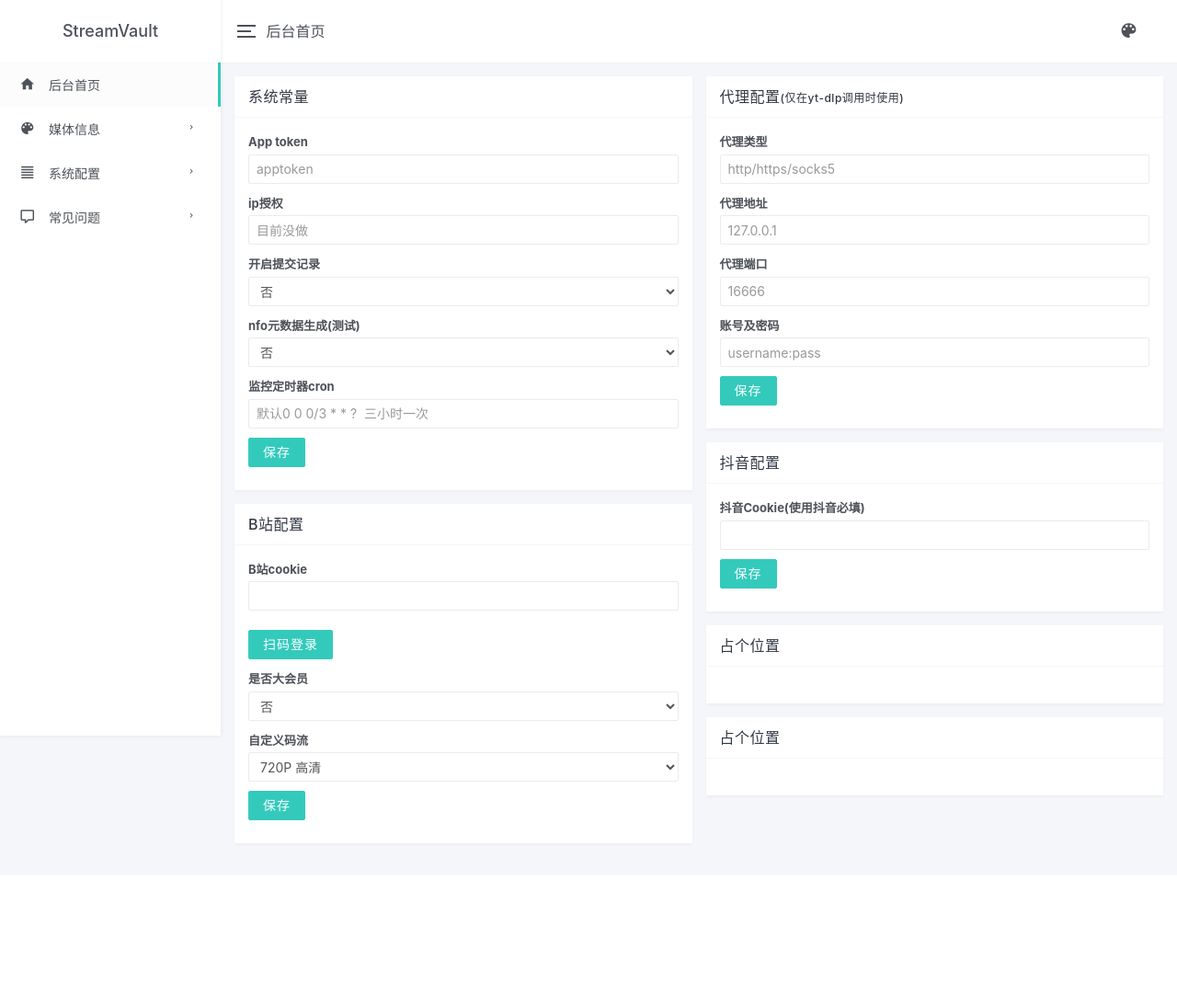
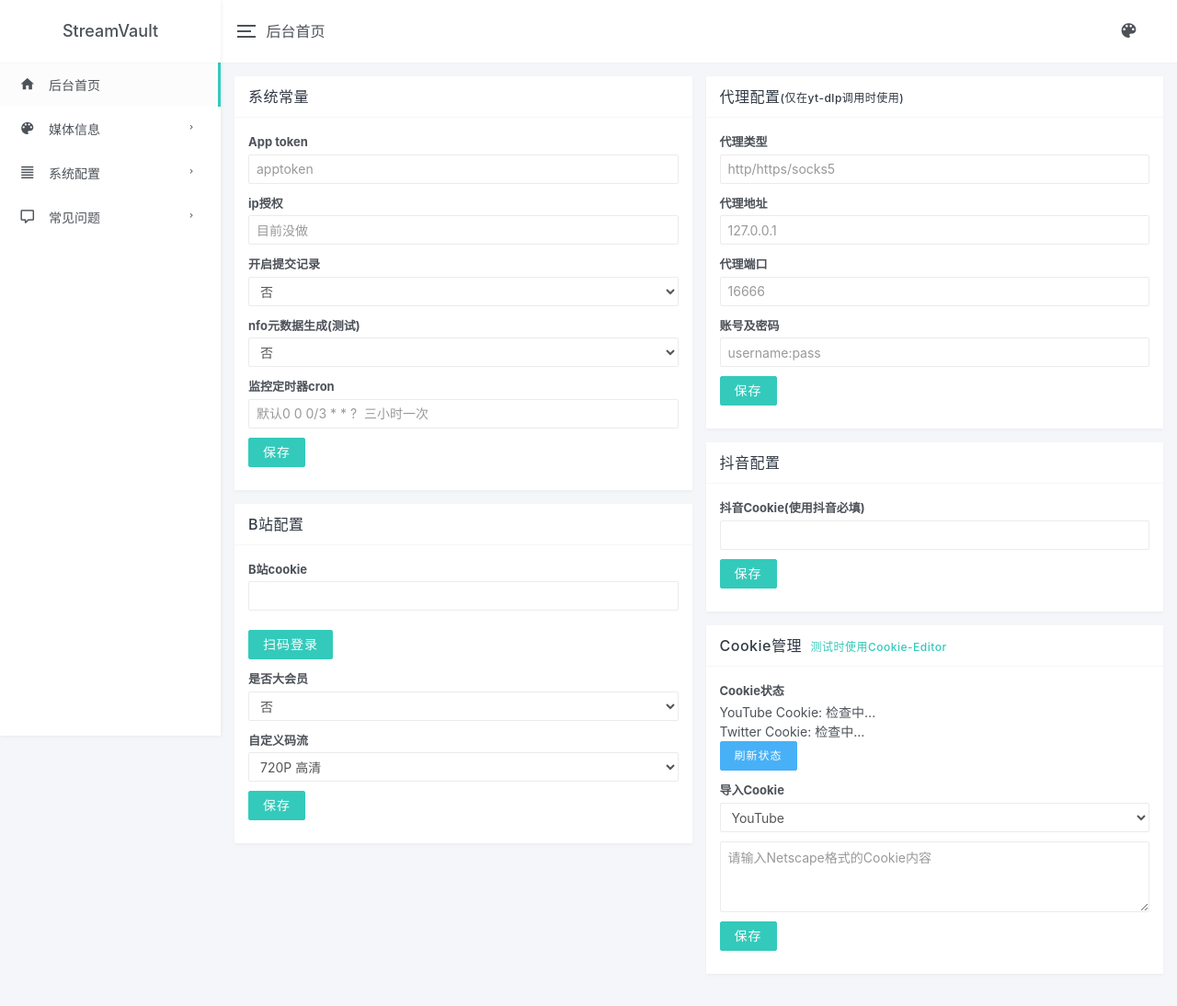
Before and after one commit to SakuraNekol/StreamVault, a Spring app: page /admin/config in a window 1280 px wide. Shown: the whole page at 92% size. Before the commit the page ends 920 px from the top, so only its background shows below. Run offline with Thymeleaf, Linux system fonts and the light colour scheme; the template is opened without the code that fills it, so the values that code supplies are empty; some of the project's set-up classes (security, data sources, template engines, error pages and the like) are left out, and stand-ins take their place.

```diff
--- a/backstage/src/main/java/com/flower/spirit/service/AnalysisService.java
+++ b/backstage/src/main/java/com/flower/spirit/service/AnalysisService.java
@@ -63,7 +63,7 @@ public class AnalysisService {
 
 	private ExecutorService bilibili = Executors.newFixedThreadPool(1);
 
-	private ExecutorService ytdlp = Executors.newFixedThreadPool(1);
+	private ExecutorService ytdlp = Executors.newFixedThreadPool(5);
 
 	@Autowired
 	private FfmpegQueueDao ffmpegQueueDao;
@@ -132,7 +132,7 @@ public class AnalysisService {
 		ProcessHistoryEntity saveProcess = processHistoryService.saveProcess(null, url, platform);
 		try {
 			String dirtemp = FileUtil.generateDir(true, Global.platform.twitter.name(), true, null, null, null);
-			String exec = YouTuBeUtil.exec(url,dirtemp);
+			String exec = YouTuBeUtil.exec(url,dirtemp,"twitter");
 			//已经下载完成了
 			JSONObject parseObject = JSONObject.parseObject(exec);
 			String filename = parseObject.getString("filename");
@@ -228,7 +228,7 @@ public class AnalysisService {
 		ProcessHistoryEntity saveProcess = processHistoryService.saveProcess(null, youtube, platform);
 		try {
 			String dirtemp = FileUtil.generateDir(true, Global.platform.youtube.name(), true, null, null, null);
-			String exec = YouTuBeUtil.exec(youtube,dirtemp);
+			String exec = YouTuBeUtil.exec(youtube,dirtemp,"youtube");
 
 
 			//已经下载完成了
--- a/backstage/src/main/resources/application-dev.properties
+++ b/backstage/src/main/resources/application-dev.properties
@@ -32,6 +32,7 @@ logging.file.name=app.log
 spring.mvc.static-path-pattern=/static/**
 
 ## \u9759\u6001\u8D44\u6E90\u4E0A\u4F20\u6587\u4EF6
+file.app.path:D:/home/spirit/
 file.save.path:D:/home/spirit/resources/
 file.save.staticAccessPath:/cos/**
 file.save:/cos/
--- a/backstage/src/main/resources/application-docker.properties
+++ b/backstage/src/main/resources/application-docker.properties
@@ -37,5 +37,6 @@ spring.mvc.static-path-pattern=/static/**
 ## docker \u90E8\u7F72\u90E8\u5206  docker  \u9700\u8981\u5C06
 db.url=jdbc:sqlite:/app/db/spirit.db
 file.save.path:/app/resources/
+file.app.path:/app/
 file.save.staticAccessPath:/cos/**
 file.save:/cos/
--- a/backstage/src/main/resources/templates/admin/config.html
+++ b/backstage/src/main/resources/templates/admin/config.html
@@ -198,19 +198,33 @@
 
                    <div class="col-md-6">
                         <div class="card">
-                            <div class="card-header"><h4>占个位置</h4></div>
+                            <div class="card-header"><h4>Cookie管理&nbsp;&nbsp;<font style="font-size: 12px"><a href="https://cookie-editor.com/">测试时使用Cookie-Editor</a></font></h4></div>
                             <div class="card-body">
                                 <form action="#" method="post" onsubmit="return false;">
                                     <div class="form-group">
+                                        <label>Cookie状态</label>
+                                        <div class="youtube-status">YouTube Cookie: 检查中...</div>
+                                        <div class="twitter-status">Twitter Cookie: 检查中...</div>
+                                        <button type="button" class="btn btn-info btn-sm" onclick="checkCookies()">刷新状态</button>
                                     </div>
                                     <div class="form-group">
+                                        <label>导入Cookie</label>
+                                          <div class="form-group">
+	                                        <select class="form-control" id="cookiePlatform">
+	                                            <option value="youtube">YouTube</option>
+	                                            <option value="twitter">Twitter</option>
+	                                        </select>
+                                         </div>
+                                         <div class="form-group">
+                                        	<textarea class="form-control" id="cookieContent" rows="3" placeholder="请输入Netscape格式的Cookie内容"></textarea>
+                                          </div>
+                                        <button type="button" class="btn btn-primary" onclick="writeCookies()">保存</button>
                                     </div>
                                 </form>
-
                             </div>
                         </div>
                     </div>
-                   <div class="col-md-6">
+<!--                    <div class="col-md-6">
                         <div class="card">
                             <div class="card-header"><h4>占个位置</h4></div>
                             <div class="card-body">
@@ -223,7 +237,7 @@
 
                             </div>
                         </div>
-                    </div>
+                    </div> -->
                 </div>
             </div>
 
@@ -251,9 +265,54 @@
         saveTikTokConfig();
         saveCookieConfig();
         saveAgentConfig();
+        checkCookies();
     })
 
     var qrcode_key;
+    function checkCookies(){
+        $.ajax({
+            url: '/admin/api/checkCookies',
+            type: 'POST',
+            success: function(res) {
+                console.log(res);
+                if(res.resCode === '000001') {
+                    var status = res.record;
+                    var youtube = status.youtube ? '存在' : '不存在';
+                    var twitter = status.twitter ? '存在' : '不存在';
+                    $('.youtube-status').text('YouTube Cookie: ' + youtube);
+                    $('.twitter-status').text('Twitter Cookie: ' + twitter);
+                } else {
+                    layer.msg(res.message)
+                }
+            }
+        });
+    }
+
+    function writeCookies(){
+        var platform = $('#cookiePlatform').val();
+        var cookies = $('#cookieContent').val();
+        if(!platform || !cookies) {
+            layer.msg("平台和Cookie内容不能为空")
+            return;
+        }
+        $.ajax({
+            url: '/admin/api/writeCookies',
+            type: 'POST',
+            data: {
+                platform: platform,
+                cookies: cookies
+            },
+            success: function(res) {
+                if(res.resCode === '000001') {
+                	layer.msg("保存成功")
+                    checkCookies();
+                    $('#cookieContent').val('');
+                } else {
+                	layer.msg("保存失败")
+                }
+            }
+        });
+    }
     function saveAgentConfig(){
     	$('.saveAgentConfig').click(function(){
     		//这里先这样把 本来后台搞一个bean复制 可以少传一点  拉倒吧 先这样
```
Also changed, not shown: backstage/src/main/java/com/flower/spirit/config/Global.java (+7 -0 lines), backstage/src/main/java/com/flower/spirit/entity/CookiesRequestEntity.java (added, +27 -0 lines), backstage/src/main/java/com/flower/spirit/service/CookiesConfigService.java (+61 -3 lines), backstage/src/main/java/com/flower/spirit/utils/YouTuBeUtil.java (+20 -3 lines), backstage/src/main/java/com/flower/spirit/web/admin/AdminController.java (+11 -0 lines), 1 other file.
